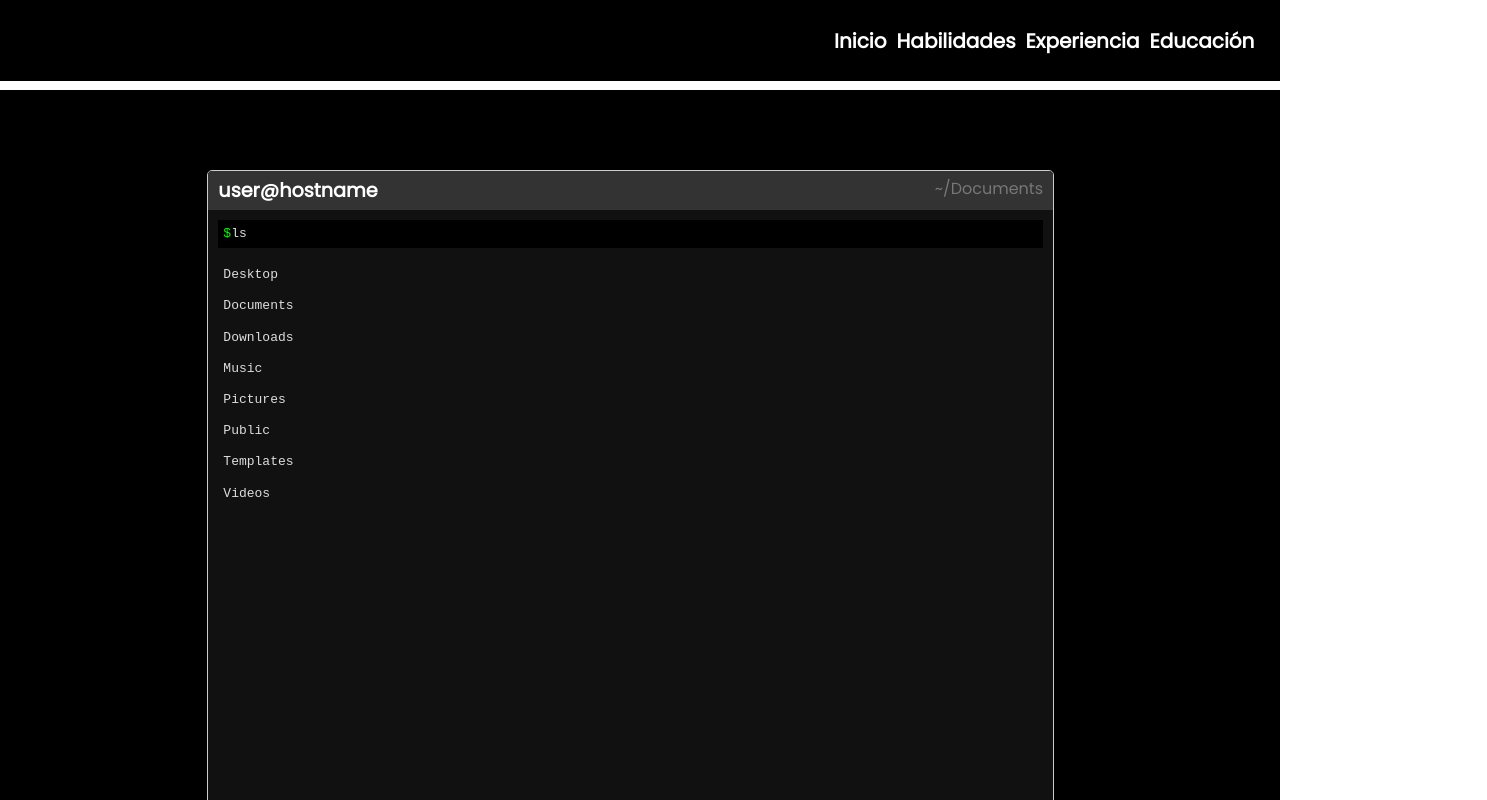
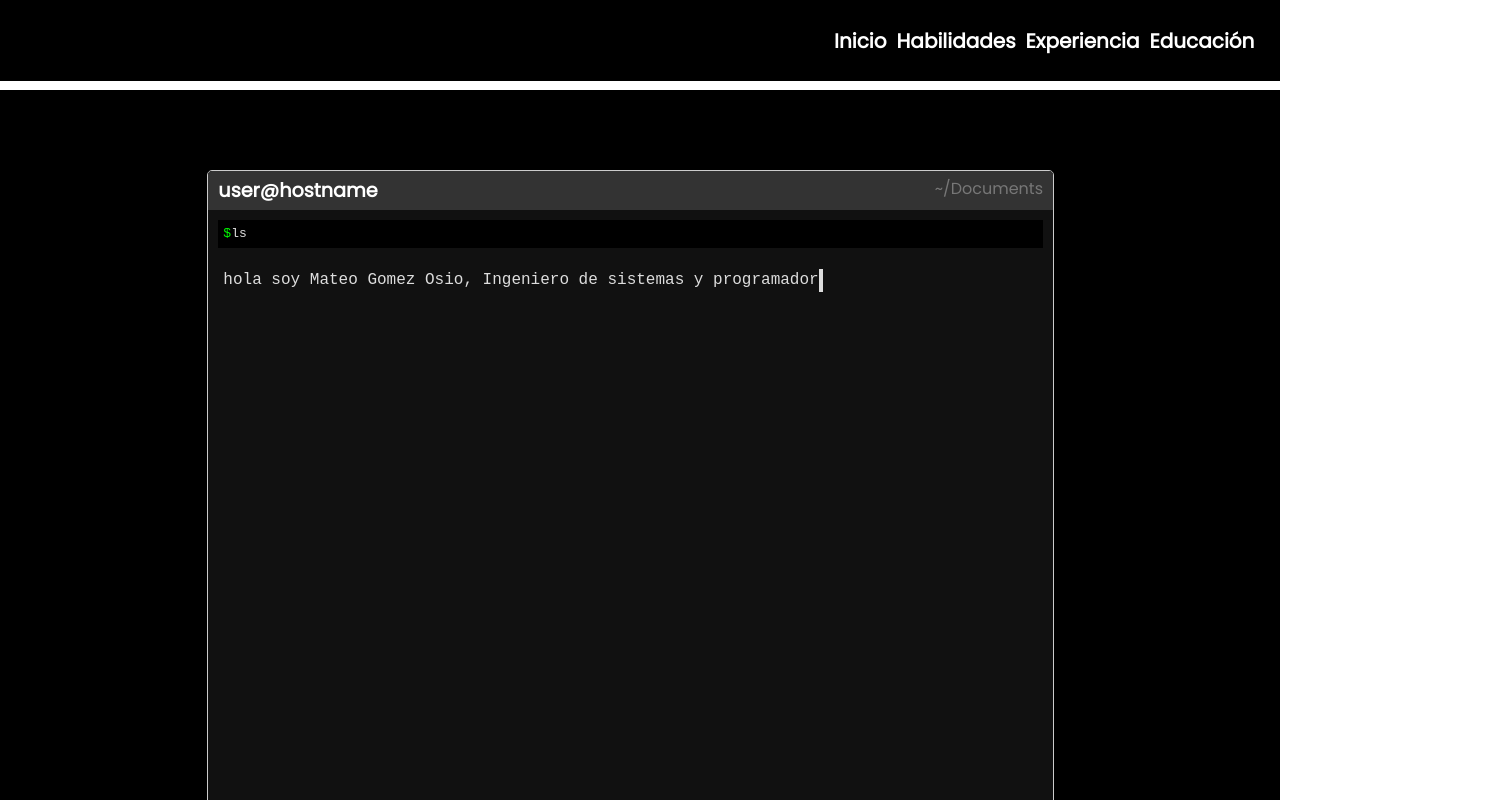
Before and after one commit to matgom97/portafolio, a React (Create React App) app: page / in a window 1280 px wide. Shown: the top 800 px of the page, 1487 px wide, since content can reach past the window. Built offline with nearby package versions, Linux system fonts and the light colour scheme.

Commit message:
add new animation typing for presentation

```diff
--- a/src/components/home/presentation.js
+++ b/src/components/home/presentation.js
@@ -18,14 +18,7 @@ const Presentation = () => {
               <span className={styles.terminal_command}>ls</span>
             </div>
             <div className={styles.terminal_output}>
-              <p>Desktop</p>
-              <p>Documents</p>
-              <p>Downloads</p>
-              <p>Music</p>
-              <p>Pictures</p>
-              <p>Public</p>
-              <p>Templates</p>
-              <p>Videos</p>
+              <p>hola soy Mateo Gomez Osio, Ingeniero de sistemas y programador</p>
             </div>
           </div>
         </div>
--- a/src/components/styles/main.module.scss
+++ b/src/components/styles/main.module.scss
@@ -26,6 +26,7 @@
   background-color: rgb(0, 0, 0);
   margin-top: 90px;
   position: relative;
+  overflow: hidden;
 }
 
 .fullscreen {
@@ -262,6 +263,26 @@ body {
 .terminal_input,
 .terminal_output {
   padding: 5px;
+
+  p{
+    display: block;
+    font-family: 'Courier New', Courier, monospace;
+    white-space: nowrap;
+    border-right: 4px solid;
+    width: 62ch;
+
+  animation: typing 2s steps(62), blink .5s
+  infinite step-end alternate;
+  overflow: hidden;
+  }
+}
+
+@keyframes typing {
+  from {width: 0;}
+}
+
+@keyframes blink {
+  50% {border-color: transparent;}
 }
 
 .terminal_input {
@@ -275,22 +296,3 @@ body {
 .terminal_command {
   color: #ddd;
 }
-
-
-@keyframes typing {
-  0% {
-    width: 0;
-  }
-  50% {
-    width: 100%;
-  }
-  100% {
-    width: 0;
-  }
-}
-
-@keyframes blink {
-  50% {
-    border-color: transparent;
-  }
-}
```
